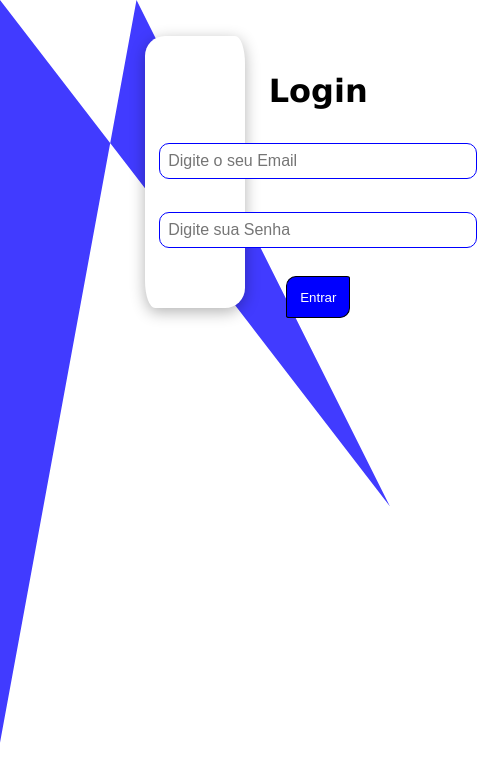
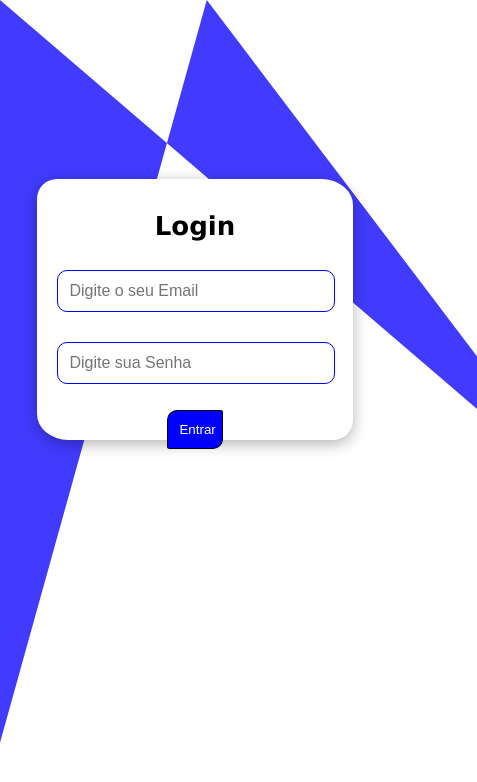
Before and after one commit to YuriJS123/Login-Angular, an Angular app: page / in a window 390 px wide. Shown: the top 782 px of the page, 477 px wide, since content can reach past the window. Built offline with nearby package versions, Linux system fonts and the light colour scheme.

Commit message:
📦 NEW:  Implementação da pagina login

```diff
--- a/src/app/pages/login/login.css
+++ b/src/app/pages/login/login.css
@@ -65,3 +65,28 @@
     background-color: blue;
     color: white;
   }
+
+@media screen and (max-width: 800px){
+  .background-clip{
+    width: 70vh;
+
+  }
+
+  .card{
+    width: 80%;
+    margin-top: 50%;
+  }
+
+  .card-titulo{
+    font-size: small;
+   justify-content: center;
+  }
+
+  .registro input{
+    width: 30vh;
+    align-items: center;
+    margin-right: 20px;
+    padding: 4%;
+    justify-content: center;
+  }
+}
--- a/src/app/pages/login/login.html
+++ b/src/app/pages/login/login.html
@@ -5,12 +5,13 @@
         <div class="card-titulo">
           <h1>Login</h1>
           <div class="registro">
-            <input type="email" placeholder="Digite o seu Email">
-            <input type="password" placeholder="Digite sua Senha">
+            <input type="email" placeholder="Digite o seu Email" [(ngModel)]="email">
+            <input type="password" placeholder="Digite sua Senha" [(ngModel)]="senha">
           </div>
           <div class="button">
-          <button>Entrar</button>
-        </div>
+            <button (click)="entrar()">Entrar</button>
+          </div>
+
         </div>
       </div>
     </div>
--- a/src/app/pages/login/login.ts
+++ b/src/app/pages/login/login.ts
@@ -1,12 +1,34 @@
 import { Component } from '@angular/core';
+import { Router, RouterModule } from '@angular/router';
+import { FormsModule } from '@angular/forms';
 
 @Component({
   selector: 'app-login',
-  imports: [],
   standalone: true,
+  imports: [RouterModule, FormsModule],
   templateUrl: './login.html',
   styleUrls: ['./login.css']
 })
 export class Login {
+  email: string = '';
+  senha: string = '';
 
+  constructor(private router: Router) {}
+
+  entrar() {
+    fetch('http://localhost:8080/api/auth/login', {
+      method: 'POST',
+      headers: { 'Content-Type': 'application/json' },
+      body: JSON.stringify({ email: this.email, senha: this.senha })
+    })
+    .then(async res => {
+      if (res.ok) {
+        alert(await res.text());
+        this.router.navigate(['/dashboard']);
+      } else {
+        alert(await res.text());
+      }
+    })
+    .catch(err => console.error(err));
+  }
 }
```
